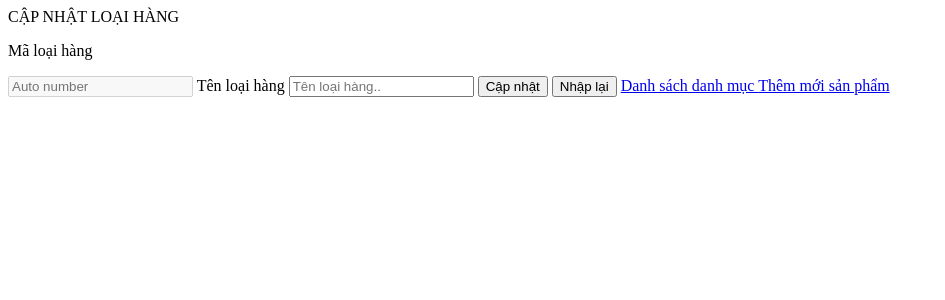
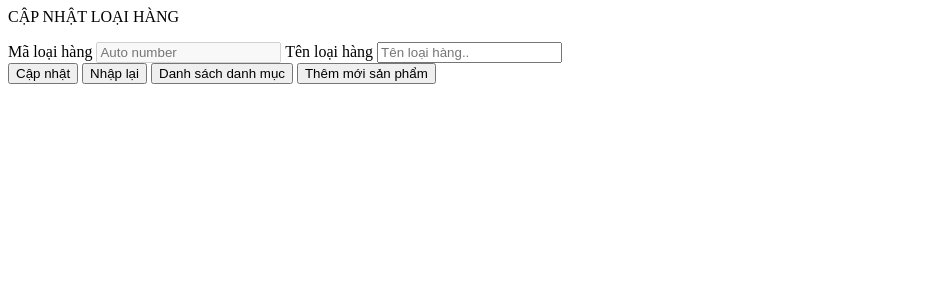
Before and after one commit to DungDev0106/WEB2041_Du_an-mau, a PHP site: page /admin/category/edit_cate.php in a window 1280 px wide. Shown: the top 300 px of the page, without its empty margins (0-945 px from the left). Run offline with PHP 8.4, Linux system fonts and the light colour scheme; data that the repository does not hold is empty.

Commit message:
edit cate update

```diff
--- a/admin/category/edit_cate.php
+++ b/admin/category/edit_cate.php
@@ -7,32 +7,30 @@
                 CẬP NHẬT LOẠI HÀNG
             </p>
             <div class="form mt-5 leading-8">
-                <form action="index_admin.php?act=update_cate" method="POST" autocomplete="on">
-                    <p>Mã loại hàng</p>
-                    <input class="border w-full rounded-[4px] h-[40px] px-3 border-[#FFC0CB]"
+                <form action="index_admin.php?act=update_cate" method="POST" autocomplete="on" class="">
+                    <label>Mã loại hàng</label>
+                    <input class="border w-full my-1 rounded-[4px] px-3 py-1 border-[#FFC0CB]"
                            type="text" disabled name="ma_loai"
                            placeholder="Auto number"
                            value="<?php echo $one_cate['cate_id']?>">
                     <label for="ten_loai">Tên loại hàng</label>
-                    <input class="border w-full rounded-[4px] h-[40px] px-3 border-[#FFC0CB]"
+                    <input class="border w-full mt-1 rounded-[4px] px-3 py-1 border-[#FFC0CB]"
                            type="text" name="ten_loai" required id = "ten_loai"
                            title="Tên loại hàng"
                            placeholder="Tên loại hàng.."
                            value="<?php echo $one_cate['cate_name']?>">
 
                     <input type="hidden" name="cate_id" value="<?php echo $one_cate['cate_id']?>">
-                    <input class=" border px-3 py-1  mt-3 rounded-[4px] bg-[#FFC0CB] hover:font-[500]"
-                           type="submit" value="Cập nhật" name="edit_cate">
-                    <input class=" border px-3 py-1 rounded-[4px] bg-[#FFC0CB] hover:font-[500]"
-                           type="reset" value="Nhập lại" name="nhap_lai">
-                    <a href="index_admin.php?act=list_cate"
-                           class=" border px-3 py-[10.5px] rounded-[4px] bg-[#FFC0CB] hover:font-[500]">
-                        Danh sách danh mục
-                    </a>
-                    <a href="../product/add_pro.php"
-                           class=" border ml-[5px] px-3 py-[10.5px] rounded-[4px] bg-[#FFC0CB] hover:font-[500]">
-                        Thêm mới sản phẩm
-                    </a>
+                    <div class="button mt-3 text-[19px]">
+                     <input class=" border px-3 py-1 mt-3 rounded-[4px] bg-[#FFC0CB] hover:font-[500]"
+                            type="submit" value="Cập nhật" name="edit_cate">
+                     <input class=" border px-3 py-1 rounded-[4px] bg-[#FFC0CB] hover:font-[500]"
+                            type="reset" value="Nhập lại" name="nhap_lai">
+                     <input class=" border px-3 py-1 rounded-[4px] bg-[#FFC0CB] hover:font-[500]"
+                            type="button" onclick="location.href='index_admin.php?act=list_cate'" value="Danh sách danh mục">
+                     <input class=" border px-3 py-1 rounded-[4px] bg-[#FFC0CB] hover:font-[500]"
+                            type="button" onclick="location.href='index_admin.php?act=add_pro'" value="Thêm mới sản phẩm">
+                    </div><!--End .button-->
                 </form>
                 <?php
 
```
